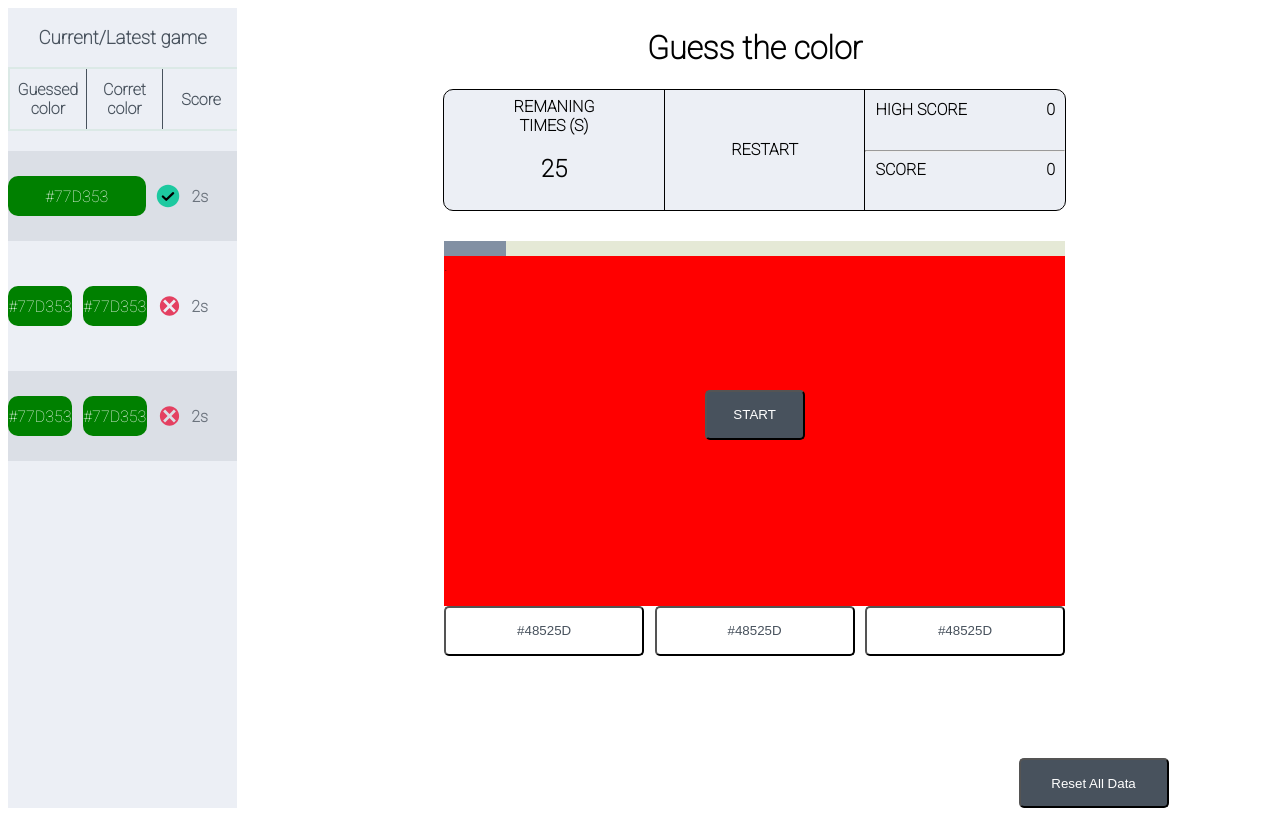
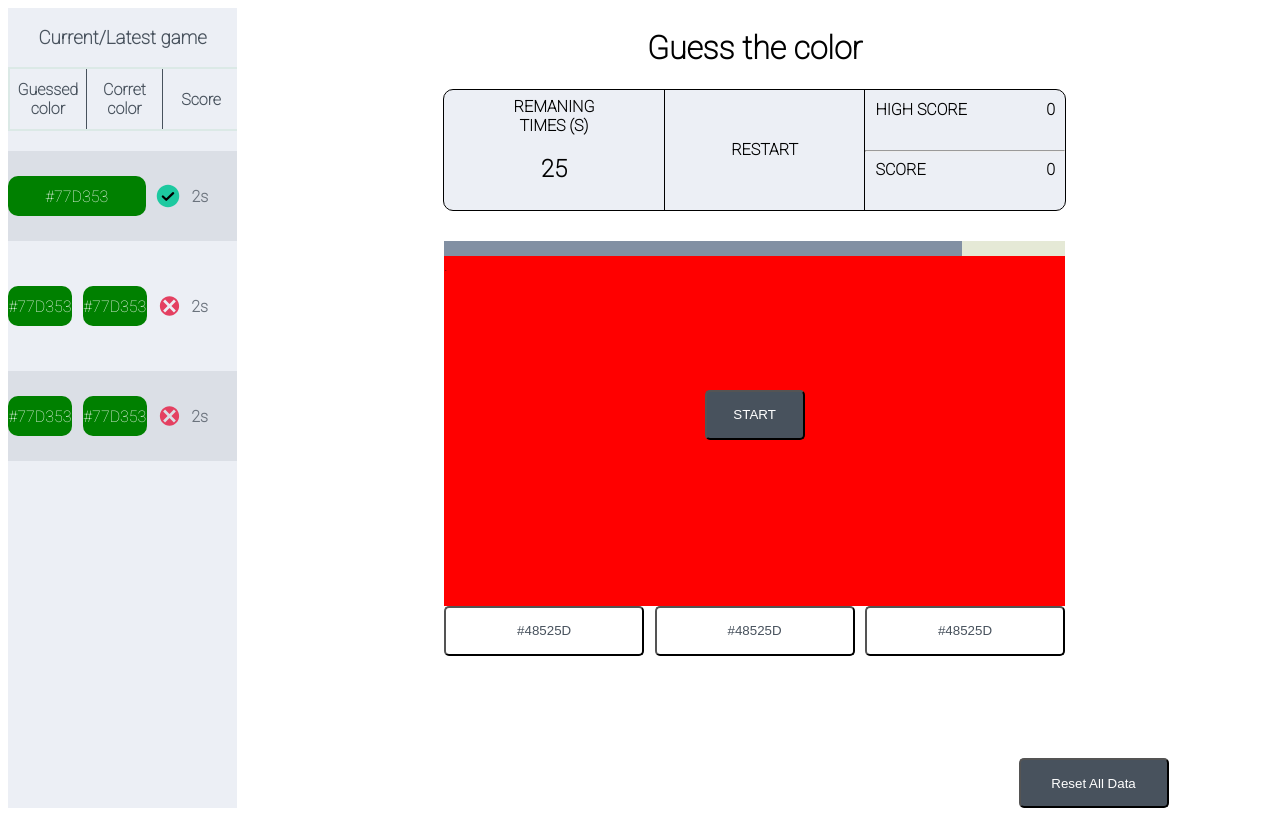
Before and after one commit to DaniloD30/guess_the_color, a React (Vite) app in the folder guess-the-color/: page / in a window 1280 px wide. Built offline with nearby package versions, Linux system fonts and the light colour scheme.

Commit message:
feat: context, progressBar

```diff
--- a/guess-the-color/src/App.jsx
+++ b/guess-the-color/src/App.jsx
@@ -1,8 +1,10 @@
 import { GuessTheColor } from "./components/GuessTheColor";
+import { GuessTheColorProvider } from "./contexts/GuessTheColorContext";
 
 function App() {
   return (
     <>
+      <GuessTheColorProvider>
       <div
         style={{
           display: "flex",
@@ -226,7 +228,7 @@
         </div>
         <GuessTheColor />
       </div>
-
+      </GuessTheColorProvider>
     </>
   );
 }
--- a/guess-the-color/src/components/GuessTheColor/BarScore/RemaningTimes/index.jsx
+++ b/guess-the-color/src/components/GuessTheColor/BarScore/RemaningTimes/index.jsx
@@ -1,16 +1,19 @@
 import { useEffect, useState } from "react";
 import "../styles.css";
+import { useGuessTheColorContext } from "../../../../contexts/GuessTheColorContext";
 export function RemaningTimes() {
   const [time, setTime] = useState(30);
-
+  const { timeContext, setTimeContext } = useGuessTheColorContext();
   let timeoutID = setTimeout(() => {
     setTime(time - 1);
+    setTimeContext(timeContext - 3.33);
   }, 1000);
 
   useEffect(() => {
     if (time == 0) {
       clearTimeout(timeoutID);
       setTime(30);
+      setTimeContext(100);
     }
   }, [time]);
 
--- a/guess-the-color/src/components/GuessTheColor/BarScore/index.jsx
+++ b/guess-the-color/src/components/GuessTheColor/BarScore/index.jsx
@@ -1,4 +1,3 @@
-import { useEffect, useState } from "react";
 import "./styles.css";
 import { RemaningTimes } from "./RemaningTimes";
 import { HighScore } from "./HighScore";
--- a/guess-the-color/src/components/GuessTheColor/ProgressBar/index.jsx
+++ b/guess-the-color/src/components/GuessTheColor/ProgressBar/index.jsx
@@ -1,19 +1,14 @@
+import "./styles.css";
+import { useGuessTheColorContext } from "../../../contexts/GuessTheColorContext";
 export function ProgressBar() {
+  const { timeContext } = useGuessTheColorContext();
+
   return (
     <>
-      {/*
-            GUESS THE COLOR
-            */}
-      <div
-        style={{
-          marginTop: "30px",
-          width: "60%",
-          backgroundColor: "#E5E9D6",
-        }}
-      >
+      <div className="containerProgress">
         <div
           style={{
-            width: "10%",
+            width: `${timeContext}%`,
             height: "15px",
             backgroundColor: "#8290A3",
           }}
--- /dev/null
+++ b/guess-the-color/src/components/GuessTheColor/ProgressBar/styles.css
@@ -0,0 +1,5 @@
+.containerProgress {
+  margin-top: 30px;
+  width: 60%;
+  background-color: #e5e9d6;
+}
--- /dev/null
+++ b/guess-the-color/src/contexts/GuessTheColorContext.jsx
@@ -0,0 +1,14 @@
+import { createContext, useContext, useState } from "react";
+
+export const GuessTheColorContext = createContext();
+
+export function GuessTheColorProvider({ children }) {
+  const [timeContext, setTimeContext] = useState(100);
+  return (
+    <GuessTheColorContext.Provider value={{ timeContext, setTimeContext }}>
+      {children}
+    </GuessTheColorContext.Provider>
+  );
+}
+
+export const useGuessTheColorContext = () => useContext(GuessTheColorContext);
```
